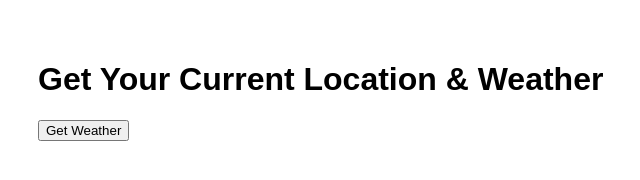
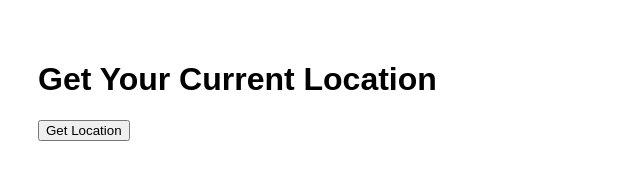
Before and after one commit to Lizzhan/2800-202510-Surprise, a website: page public/index.html in a window 1280 px wide. Shown: the whole page, without its empty margins (2-642 px from the left). Drawn offline with Linux system fonts and the light colour scheme.

Commit message:
changed button and page title name

```diff
--- a/public/index.html
+++ b/public/index.html
@@ -11,8 +11,8 @@
   <script src="location.js"></script>
 </head>
 <body>
-  <h1>Get Your Current Location & Weather</h1>
-  <button onclick="getLocation()">Get Weather</button>
+  <h1>Get Your Current Location</h1>
+  <button onclick="getLocation()">Get Location</button>
   <div id="output"></div>
 
 </body>
```
